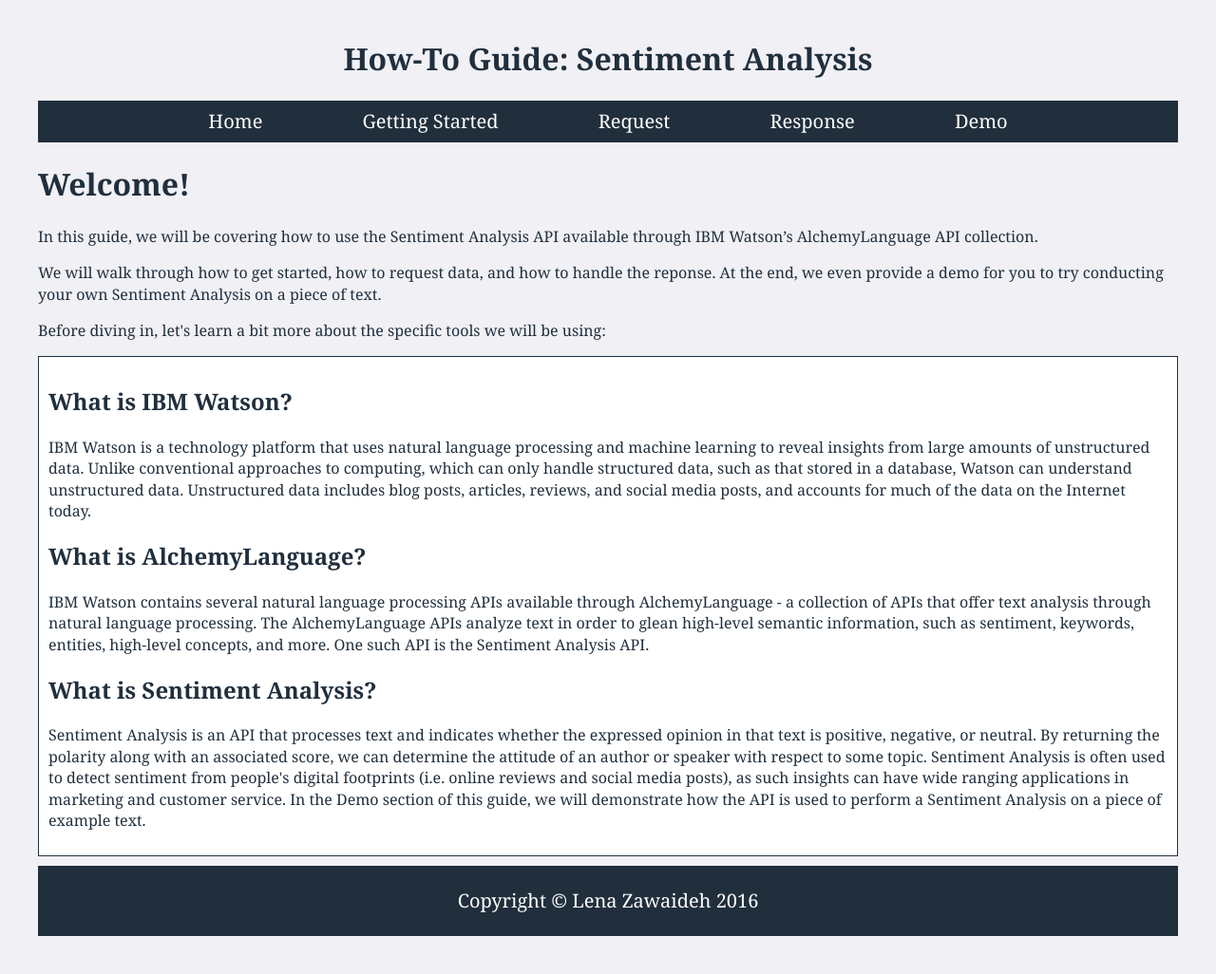
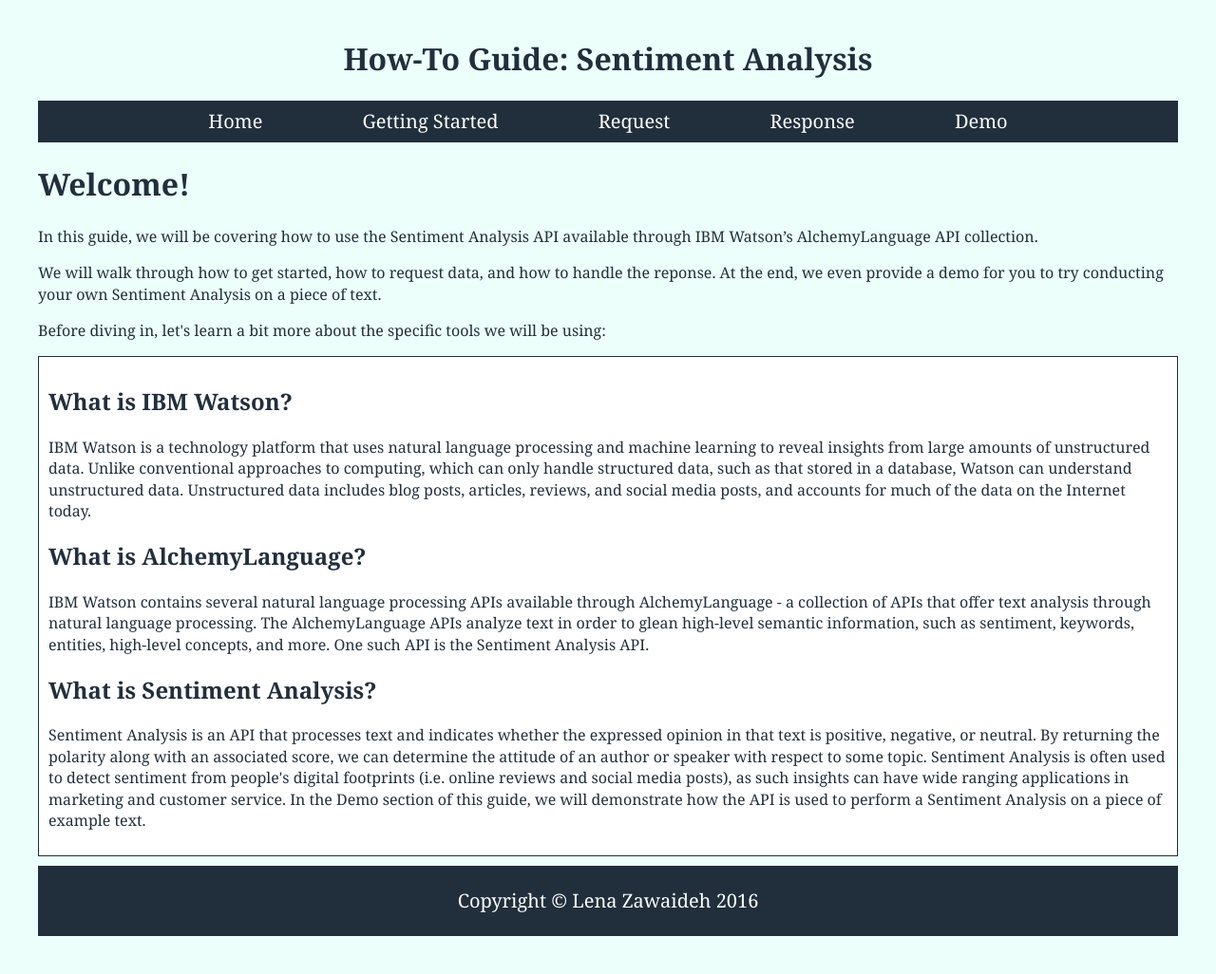
Before and after one commit to lenaz/How-To-Guide, a Jekyll site: the page built from index.html, in a window 1280 px wide. Shown: the whole page at 95% size. Built offline with Jekyll 4.4.1, drawn with Linux system fonts in a browser that asks for light colours; Markdown is read by kramdown in place of the engine named in the settings.

Commit message:
Update common.css

```diff
--- a/css/common.css
+++ b/css/common.css
@@ -8,7 +8,7 @@ html {
 body {
     color: #212F3D;
     margin: 40px;
-    background-color: #f0f0f5
+    background-color: #ECFFFA;
 }
 
 .main-header {
```
